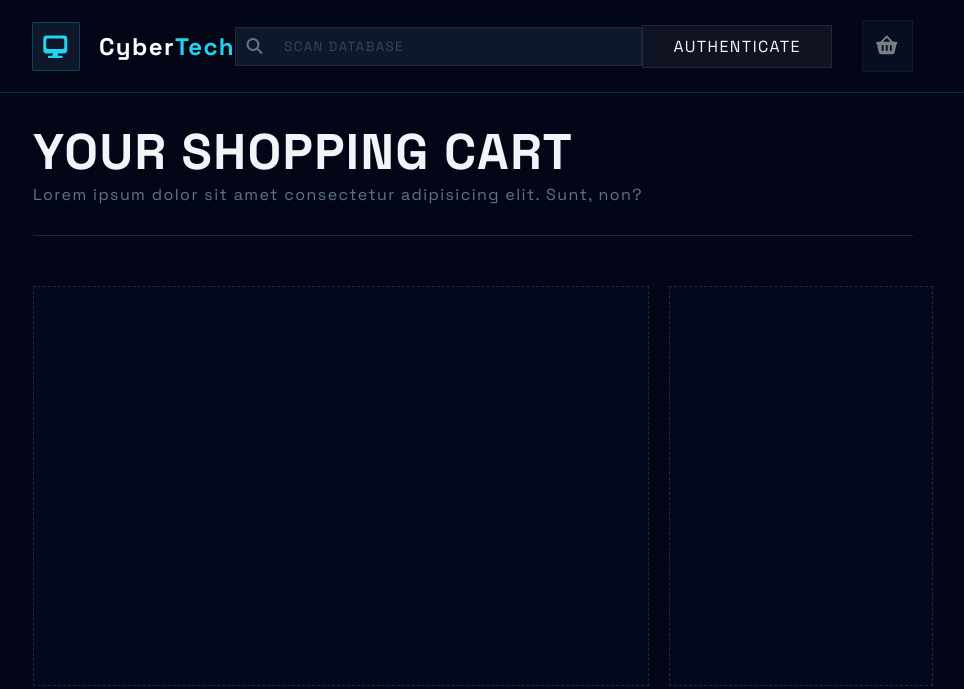
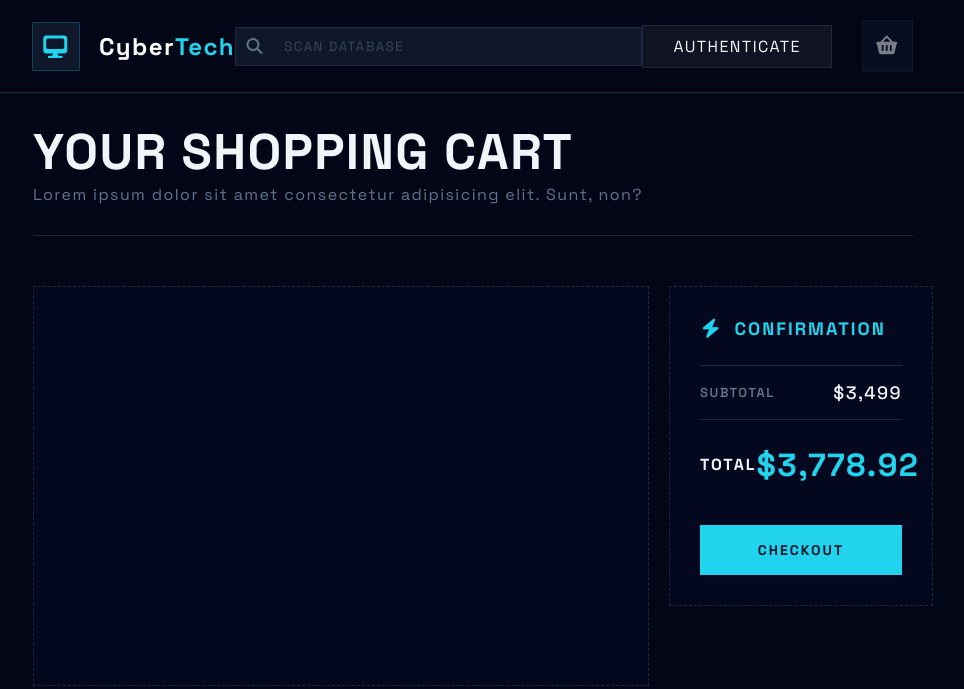
Before and after one commit to radm1la/CyberTech-Store, a plain HTML site: page cart.html in a window 1280 px wide. Shown: the whole page, without its empty margins (167-1131 px from the left). Drawn offline with nearby package versions, Linux system fonts and the light colour scheme; no server answers.

Commit message:
added checkout form,so much left imma cry

```diff
--- a/auth.js
+++ b/auth.js
@@ -220,6 +220,7 @@ function handleLogin(e) {
   })
     .then((answ) => answ.json())
     .then((data) => {
+
       if (data.access_token) {
         Cookies.set("user", data.access_token);
 
@@ -235,6 +236,7 @@ function handleLogin(e) {
       }
     })
     .then((userData) => {
+
       if (userData.verified) {
         errorBox.style.color = "lime";
         errorBox.innerHTML = "LOGIN SUCCESSFUL!";
--- a/cart.css
+++ b/cart.css
@@ -29,9 +29,6 @@ main {
   min-height: 400px;
   border: 1px dashed var(--bord);
   background-color: #04081e;
-  padding: 20px;
-  position: sticky;
-  top: 100px;
 }
 
 header {
@@ -259,3 +256,101 @@ header p {
 .remove_pr:hover{
   color: rgb(231, 99, 99);
 }
+
+.checkout_cont {
+  width: 100%;
+  min-height: 300px;
+  border: 1px dashed var(--bord);
+  background-color: #04081e;
+  align-self: start;
+}
+
+.checkout_card {
+  width: 100%;
+  height: 100%;
+  padding: 30px;
+  display: flex;
+  flex-direction: column;
+  justify-content: space-between;
+}
+
+.checkout_header {
+  display: flex;
+  align-items: center;
+  gap: 12px;
+  margin-bottom: 25px;
+}
+
+.checkout_header i {
+  color: var(--nb);
+  font-size: 18px;
+}
+
+.checkout_header h2 {
+  color: var(--nb);
+  font-size: 18px;
+  font-weight: 700;
+  letter-spacing: 2px;
+  margin: 0;
+}
+
+.price_row {
+  display: flex;
+  justify-content: space-between;
+  align-items: center;
+  padding: 15px 0;
+}
+
+.price_row .label {
+  color: var(--lt);
+  font-size: 13px;
+  font-weight: 600;
+  letter-spacing: 1.5px;
+}
+
+.subtotal_price {
+  color: var(--w);
+  font-size: 18px;
+  font-weight: 500;
+}
+
+.total_row {
+  margin-top: 10px;
+}
+
+.total_row .label {
+  color: var(--w);
+  font-size: 16px;
+  font-weight: 700;
+  letter-spacing: 2px;
+}
+
+.total_price {
+  color: var(--nb);
+  font-size: 32px;
+  font-weight: 700;
+}
+
+.confirm_btn {
+  width: 100%;
+  background: var(--nb);
+  color: var(--lbg);
+  border: none;
+  padding: 16px;
+  font-size: 14px;
+  font-weight: 700;
+  letter-spacing: 2px;
+  cursor: pointer;
+  margin-top: 25px;
+  transition: all 0.3s ease;
+}
+
+.confirm_btn:hover {
+  background: #06b6d4;
+  transform: translateY(-2px);
+  box-shadow: 0 6px 20px rgba(34, 211, 238, 0.4);
+}
+
+.confirm_btn:active {
+  transform: translateY(0);
+}
--- a/cart.html
+++ b/cart.html
@@ -51,7 +51,25 @@
       </header>
       <div class="big_cont">
         <div class="cart_container"></div>
-        <div class="checkout_cont"></div>
+        <div class="checkout_cont">
+          <div class="checkout_card">
+            <div class="checkout_header">
+              <i class="fa-solid fa-bolt"></i>
+              <h2>CONFIRMATION</h2>
+            </div>
+            <div class="divider"></div>
+            <div class="price_row">
+              <span class="label">SUBTOTAL</span>
+              <span class="subtotal_price">$3,499</span>
+            </div>
+            <div class="divider"></div>
+            <div class="price_row total_row">
+              <span class="label">TOTAL</span>
+              <span class="total_price">$3,778.92</span>
+            </div>
+            <button class="confirm_btn">CHECKOUT</button>
+          </div>
+        </div>
       </div>
     </main>
     <script src="
```
